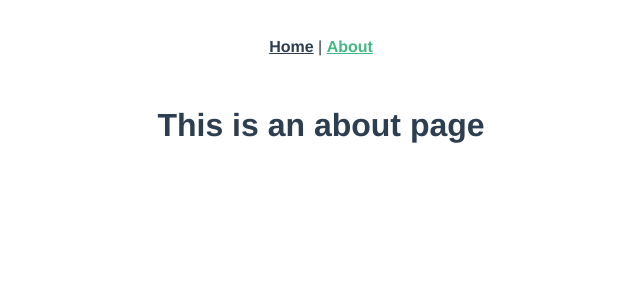
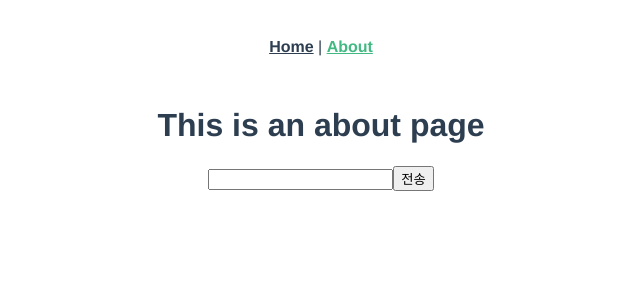
Before and after one commit to DevYun97/layout, a Vue app: page /about in a window 1280 px wide. Shown: the top 300 px of the page, without its empty margins (319-959 px from the left). Built offline with nearby package versions, Linux system fonts and the light colour scheme.

Commit message:
테스트데이터날리기

```diff
--- a/src/views/AboutView.vue
+++ b/src/views/AboutView.vue
@@ -1,5 +1,29 @@
 <template>
   <div class="about">
     <h1>This is an about page</h1>
+    <input type="text" :v-model="testContent" />
+    <input type="button" @click="button" value="전송"/>
+    <p>{{a}}</p>
   </div>
 </template>
+
+<script>
+  export default {
+    name: 'about',
+    data: () => ({
+      testContent: "",
+      a: ''
+    }),
+    methods: {
+      button () {
+        this.axios.get('/testController', {
+          params: { tCont: this.b1 }
+        })
+        .then(result => {
+          console.log(result.data)
+          this.a = result.data
+        })
+      }
+    }
+  }
+</script>
```
Also changed, not shown: src/test/index.js (added).
